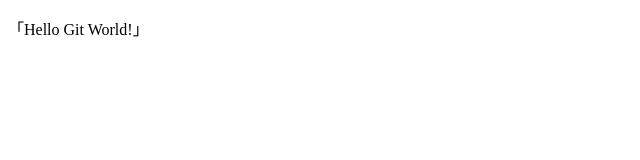
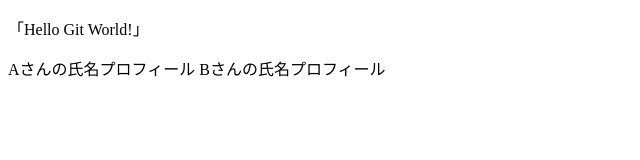
Before and after one commit to taishi1207/clone_2, a plain HTML site: page index.html in a window 1280 px wide. Shown: the whole page, without its empty margins (0-640 px from the left). Drawn offline with Linux system fonts and the light colour scheme.

Commit message:
index.htmlにprofile_A.htmlとprofile_B.htmlの追加

```diff
--- a/index.html
+++ b/index.html
@@ -7,5 +7,7 @@
 </head>
 <body>
     <p>「Hello Git World!」</p>
+    <a href"profile_A.html">Aさんの氏名プロフィール</a>
+    <a href"profile_B.html">Bさんの氏名プロフィール<a>
 </body>
 </html>
```
Also changed, not shown: profile_A.html (added), profile_B.html (added).
